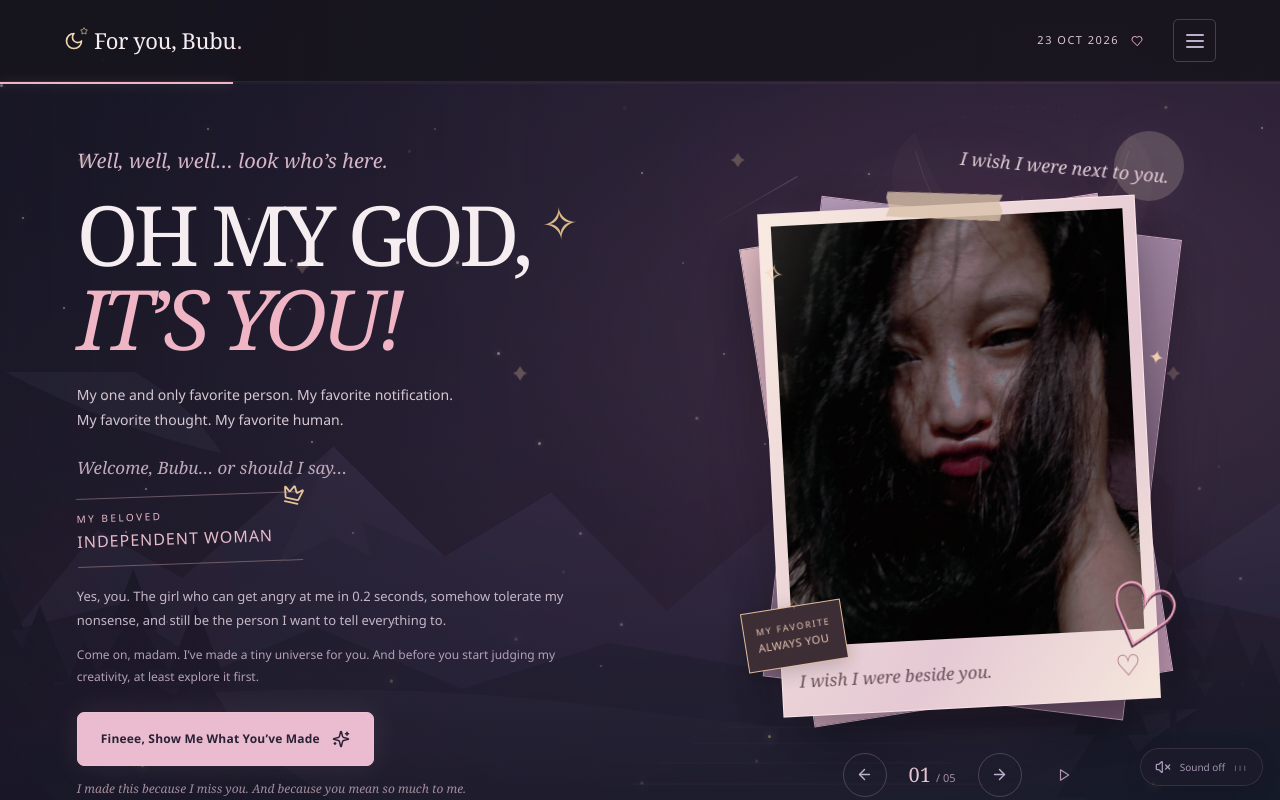
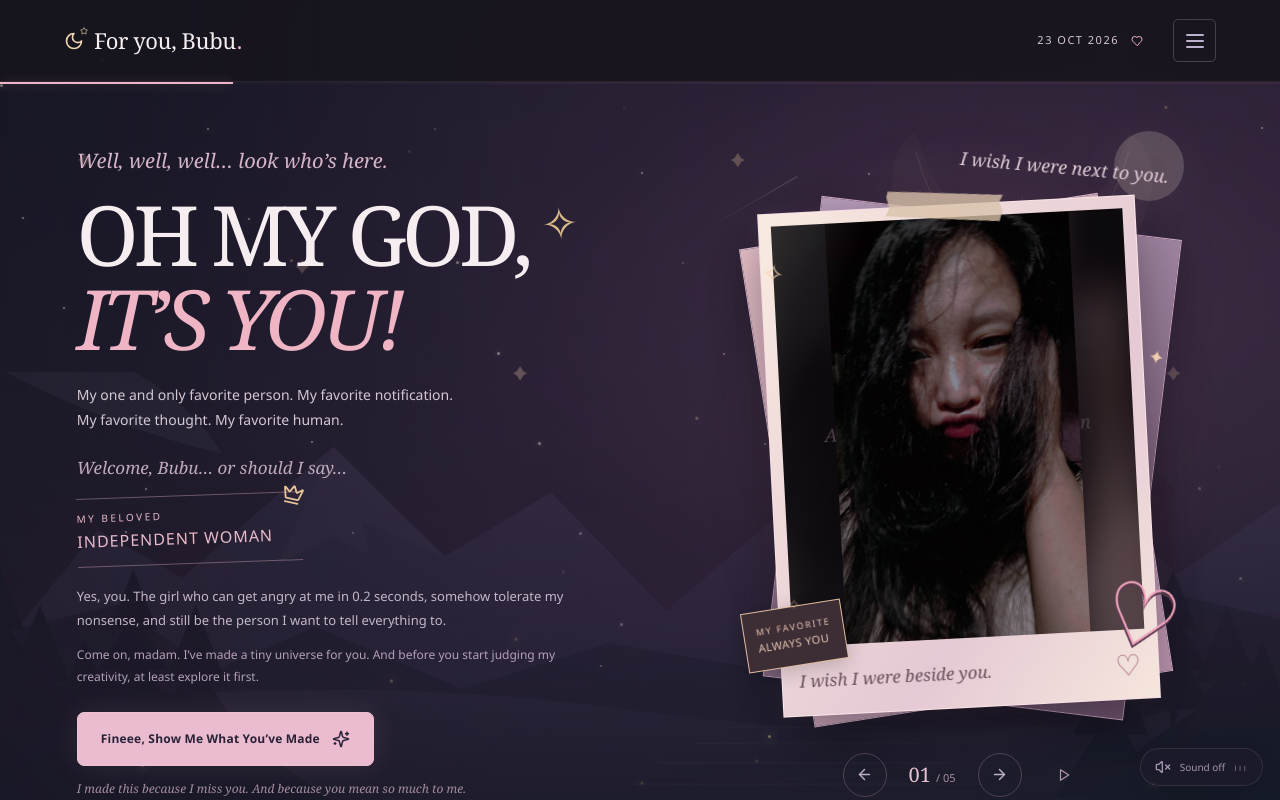
Before and after one commit to jatin18agarwal11/hbd-my-love, a React (Vite) app: page / in a window 1280 px wide. Both pictures are taken after a click on the button "Enter Our Little Universe". Shown: the top 800 px of the page. Built offline with nearby package versions, Linux system fonts and the light colour scheme.

Commit message:
Keep full portraits visible in photo carousel

```diff
--- a/src/PersonalScenes.jsx
+++ b/src/PersonalScenes.jsx
@@ -21,7 +21,7 @@ export function PhotoSlides({ indices = [featuredPhoto.id, 34, 40, 24, 46], labe
     <div className="slide-stack" onTouchStart={e => { touch.current = e.touches[0].clientX; }} onTouchEnd={e => { if (touch.current !== null) { const distance = touch.current - e.changedTouches[0].clientX; if (Math.abs(distance) > 45) next(distance > 0 ? 1 : -1); touch.current = null; } }}>
       <div className="photo-sparkles" aria-hidden="true"><span>✧</span><span>✦</span><span>✧</span></div><div className="stack-paper paper-one"/><div className="stack-paper paper-two"/>
       <AnimatePresence initial={false} mode="popLayout"><motion.figure key={slide} className="slide-photo" role="group" aria-roledescription="slide" aria-label={`${slide + 1} of ${indices.length}`} whileHover={reduced ? undefined : { rotate: 0, y: -4 }} initial={reduced ? false : { opacity: 0, x: 55, rotate: 7, scale: .94 }} animate={{ opacity: 1, x: 0, rotate: -3, scale: 1 }} exit={reduced ? {} : { opacity: 0, x: -55, rotate: -9, scale: .96 }} transition={{ type: 'spring', stiffness: 125, damping: 21 }}>
-        <div className="slide-image"><span className="slide-unavailable">A portrait of my favorite person</span><img src={photo?.src} alt={`Bubu — ${photo?.caption}`} loading={compact ? 'lazy' : 'eager'} onError={e => { e.currentTarget.style.visibility = 'hidden'; }} /></div>
+        <div className="slide-image" style={{ '--slide-photo': photo?.src ? `url("${photo.src}")` : 'none' }}><span className="slide-unavailable">A portrait of my favorite person</span><img src={photo?.src} alt={`Bubu — ${photo?.caption}`} loading={compact ? 'lazy' : 'eager'} onError={e => { e.currentTarget.style.visibility = 'hidden'; }} /></div>
         <figcaption>{photo?.caption}<span>♡</span></figcaption><span className="photo-tape"/>
       </motion.figure></AnimatePresence>
       <motion.span className="sticker-heart" aria-hidden="true" animate={reduced ? {} : { rotate: [10, 18, 10], y: [0, -8, 0] }} transition={{ duration: 5, repeat: Infinity }}>♡</motion.span>
--- a/src/main.jsx
+++ b/src/main.jsx
@@ -7,4 +7,5 @@ import './distance.css';
 import './mobile.css';
 import './anime.css';
 import './memory.css';
+import './photo-fit.css';
 createRoot(document.getElementById('root')).render(<React.StrictMode><App /></React.StrictMode>);
--- /dev/null
+++ b/src/photo-fit.css
@@ -0,0 +1,6 @@
+/* Keep every carousel photo fully visible despite differing source proportions. */
+.slide-image{isolation:isolate;background:#302631}
+.slide-image:before{position:absolute;z-index:-1;inset:-14px;content:"";background-image:linear-gradient(rgba(22,17,27,.24),rgba(22,17,27,.38)),var(--slide-photo);background-position:center;background-size:cover;filter:blur(14px);transform:scale(1.06);opacity:.9}
+.slide-image img{z-index:1;object-fit:contain!important;object-position:center!important;transform:none!important;background:transparent}
+.slide-photo:hover .slide-image img,.personal-proposal .slide-photo:hover .slide-image img{transform:none!important}
+@media(prefers-reduced-motion:reduce){.slide-image:before,.slide-image img{transition:none!important}}
```
